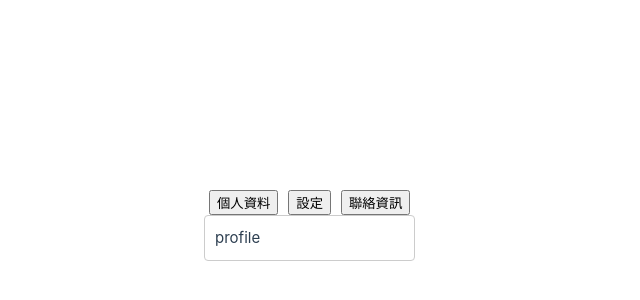
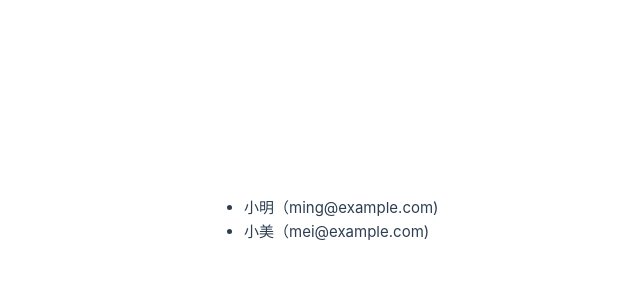
Before and after one commit to JerryChang0504/20250524vue3, a Vue app: page / in a window 1280 px wide. Shown: the part 180-480 px from the top of the page, without its empty margins (436-1076 px from the left). Built offline with nearby package versions, Linux system fonts and the light colour scheme.

Commit message:
Scoped Slots

```diff
--- a/src/App.vue
+++ b/src/App.vue
@@ -40,6 +40,7 @@
 import FancyButton from './components/FancyButton.vue';
 import BaseLayout from './components/BaseLayout.vue'
 import TabBar from './components/TabBar.vue';
+import UserData from './components/UserData.vue'
 import { ref } from 'vue'
 
 const userDate = { name: 'Mary', age: 18 }
@@ -77,7 +78,9 @@
   </header>
 
   <main>
-    <TabBar />
+    <UserData />
+    <!-- <TabBar /> -->
+    <!-- <TabComponent /> -->
     <!-- <BaseLayout>
       <template #header>
         <h1>Here might be a page title</h1>
@@ -115,7 +118,6 @@
     <!-- <WatchRef /> -->
     <!-- <WatchDeep /> -->
     <!-- <RegisterRunDown /> -->
-    <!-- <TabComponent /> -->
     <!-- <toDoList /> -->
     <!-- <ParentComponent /> -->
     <!-- <RefComponent /> -->
--- /dev/null
+++ b/src/components/UserData.vue
@@ -0,0 +1,12 @@
+<template>
+    <UserList>
+        <!-- ✅ 接收子元件傳來的 user 變數 -->
+        <template #default="{ userinfo }">
+            <strong>{{ userinfo.name }}</strong>（{{ userinfo.email }})
+        </template>
+    </UserList>
+</template>
+
+<script setup>
+import UserList from '@/components/UserList.vue'
+</script>
--- /dev/null
+++ b/src/components/UserList.vue
@@ -0,0 +1,18 @@
+<template>
+    <ul>
+        <li v-for="user in users" :key="user.id">
+            <!-- scoped slot: 傳出 user 給父層 -->
+            <slot :userinfo="user">
+                <!-- fallback：若父層沒傳插槽 -->
+                {{ user.name }}
+            </slot>
+        </li>
+    </ul>
+</template>
+
+<script setup>
+const users = [
+    { id: 1, name: '小明', email: 'ming@example.com' },
+    { id: 2, name: '小美', email: 'mei@example.com' }
+]
+</script>
```
